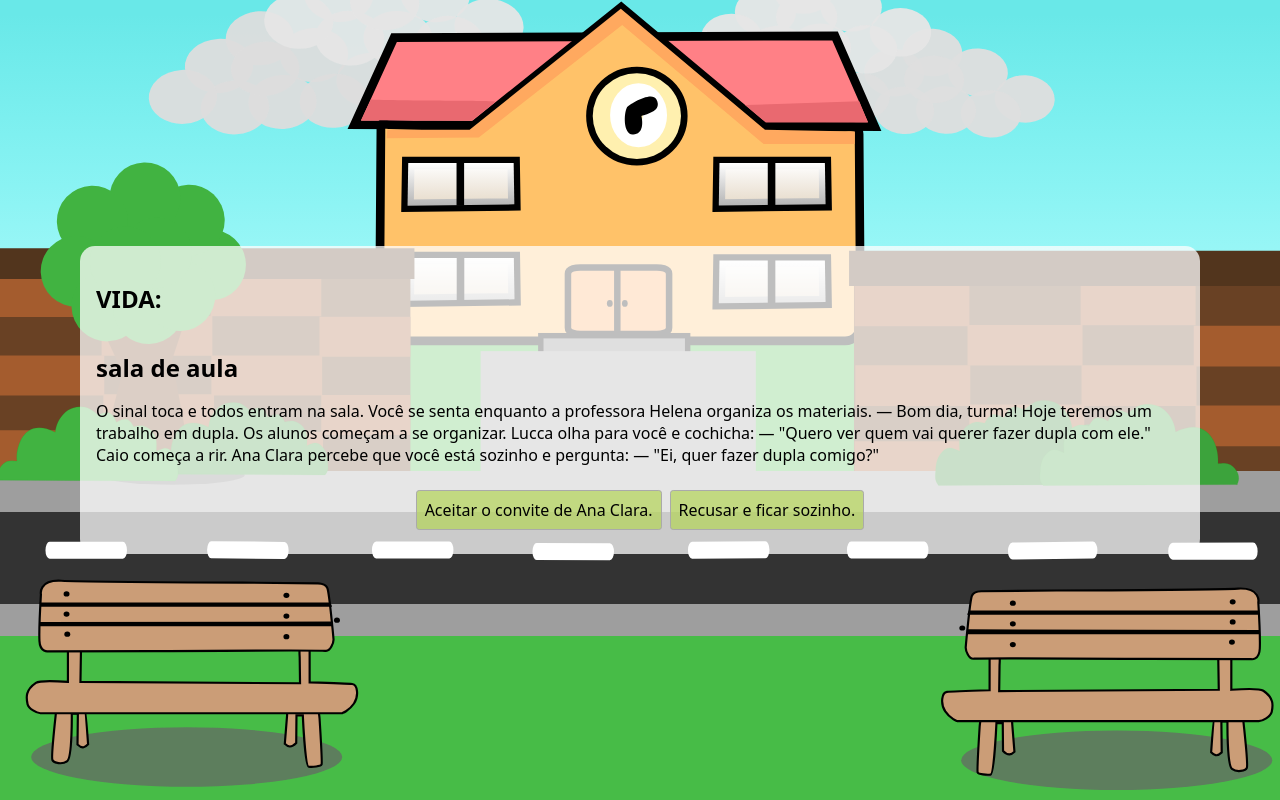
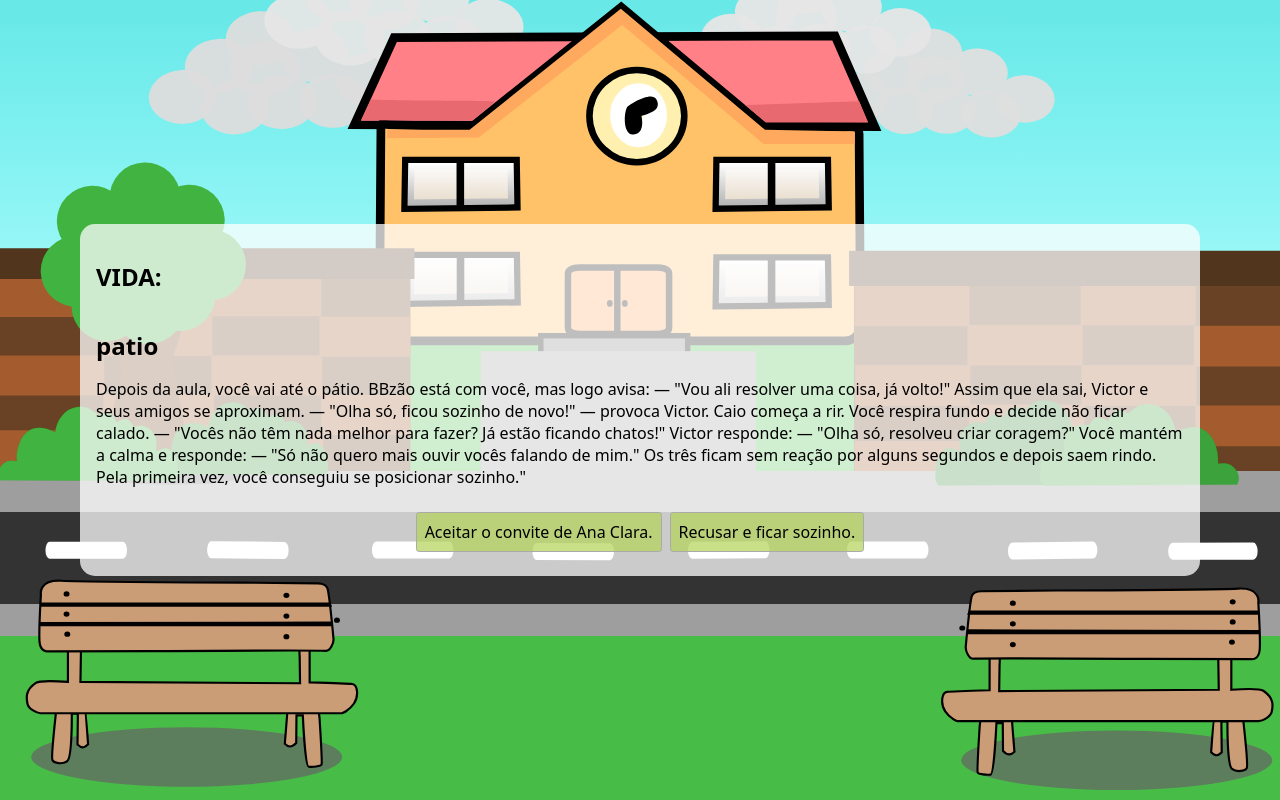
Before and after one commit to marialuiza25-alt/projeto-jogo-oi2-av1-t3, a website: page etapa4.html in a window 1280 px wide. Drawn offline with Linux system fonts and the light colour scheme.

Commit message:
matildafinal

```diff
--- a/etapa4.html
+++ b/etapa4.html
@@ -14,21 +14,33 @@
             <div id="conteiner_barrinha"></div>
         </div>
 
-        <h1>sala de aula</h1>
+        <h1>patio</h1>
 
-        <p>O sinal toca e todos entram na sala. Você se senta enquanto a professora Helena organiza os materiais.
+        <p>Depois da aula, você vai até o pátio. BBzão está com você, mas logo avisa:
 
-            — Bom dia, turma! Hoje teremos um trabalho em dupla.
+            — "Vou ali resolver uma coisa, já volto!"
 
-            Os alunos começam a se organizar. Lucca olha para você e cochicha:
+            Assim que ela sai, Victor e seus amigos se aproximam.
 
-            — "Quero ver quem vai querer fazer dupla com ele."
+            — "Olha só, ficou sozinho de novo!" — provoca Victor.
 
             Caio começa a rir.
 
-            Ana Clara percebe que você está sozinho e pergunta:
+            Você respira fundo e decide não ficar calado.
 
-            — "Ei, quer fazer dupla comigo?"</p>
+            — "Vocês não têm nada melhor para fazer? Já estão ficando chatos!"
+
+            Victor responde:
+
+            — "Olha só, resolveu criar coragem?"
+
+            Você mantém a calma e responde:
+
+            — "Só não quero mais ouvir vocês falando de mim."
+
+            Os três ficam sem reação por alguns segundos e depois saem rindo.
+
+            Pela primeira vez, você conseguiu se posicionar sozinho."</p>
 
 
             <nav>
```
Also changed, not shown: etapa2.html (+1 -1 lines), etapa3.html (+2 -1 lines), assets/Patio_Escolar.svg (added), matildaduvidosa.png (added), matildafeliz.png (added).
